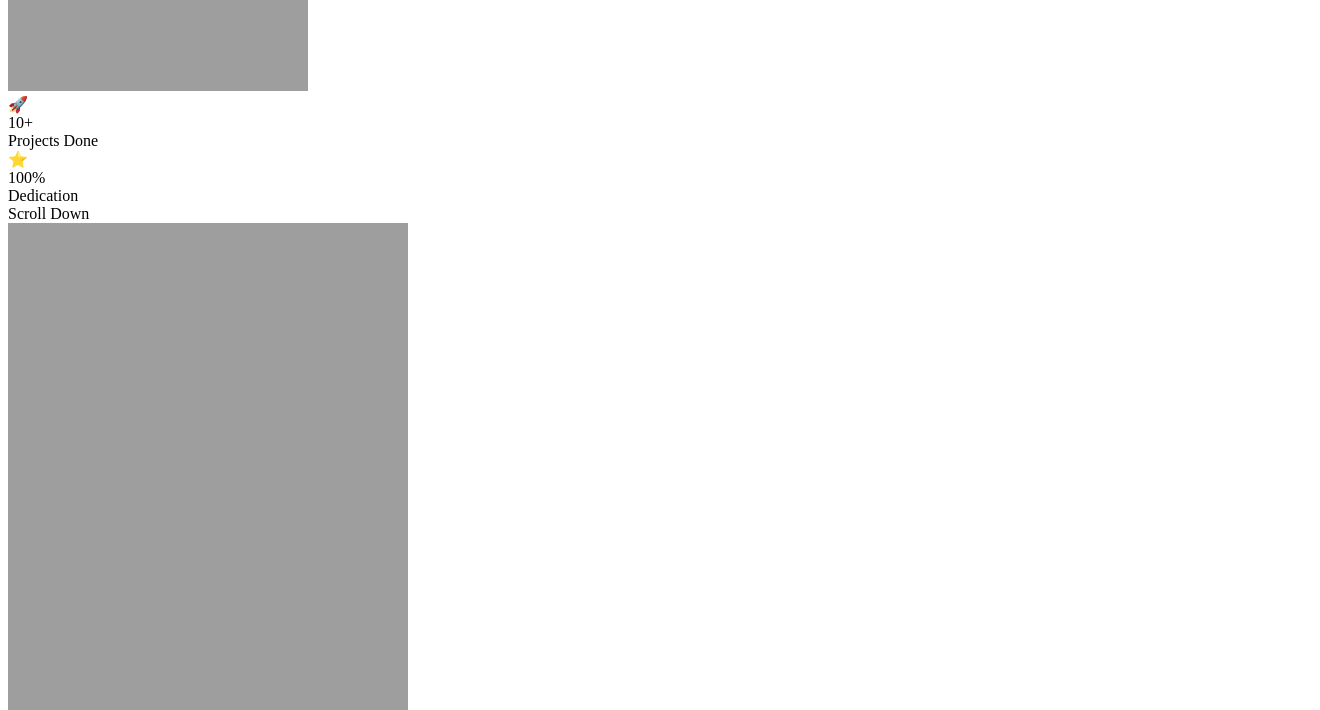
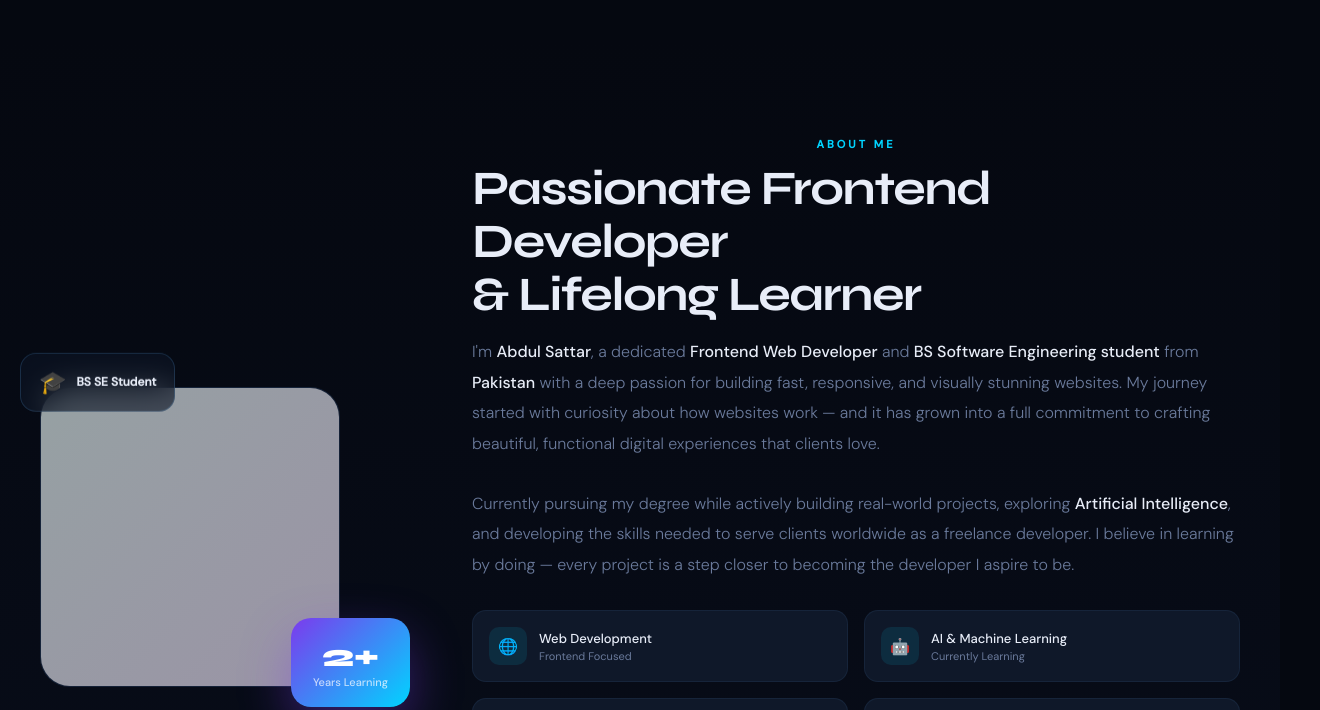
Before and after one commit to sattarge/Abdul-Sattar-Portfolio, a plain HTML site: page frontend/index.html in a window 1280 px wide. Shown: the part 833-1543 px from the top of the page, 1320 px wide, since content can reach past the window. Drawn offline with Linux system fonts and the light colour scheme; the site is published under a folder, as on GitHub Pages, so addresses that start at the root find nothing.

Commit message:
add links css or js

```diff
--- a/frontend/index.html
+++ b/frontend/index.html
@@ -87,7 +87,7 @@
     <link rel="stylesheet" href="https://cdnjs.cloudflare.com/ajax/libs/font-awesome/6.5.0/css/all.min.css" />
   </noscript>
 
-  <link rel="stylesheet" href="/frontend/style.css">
+  <link rel="stylesheet" href="style.css">
 
   <!-- ═══════════════════════════════════════════════
        JSON-LD STRUCTURED DATA
@@ -1031,7 +1031,7 @@
   <button id="back-top" aria-label="Back to top of page">
     <i class="fas fa-chevron-up" aria-hidden="true"></i>
   </button>
-  <script src="/frontend/script.js" defer></script>
+  <script src="script.js" defer></script>
 </body>
 
 </html>
```
